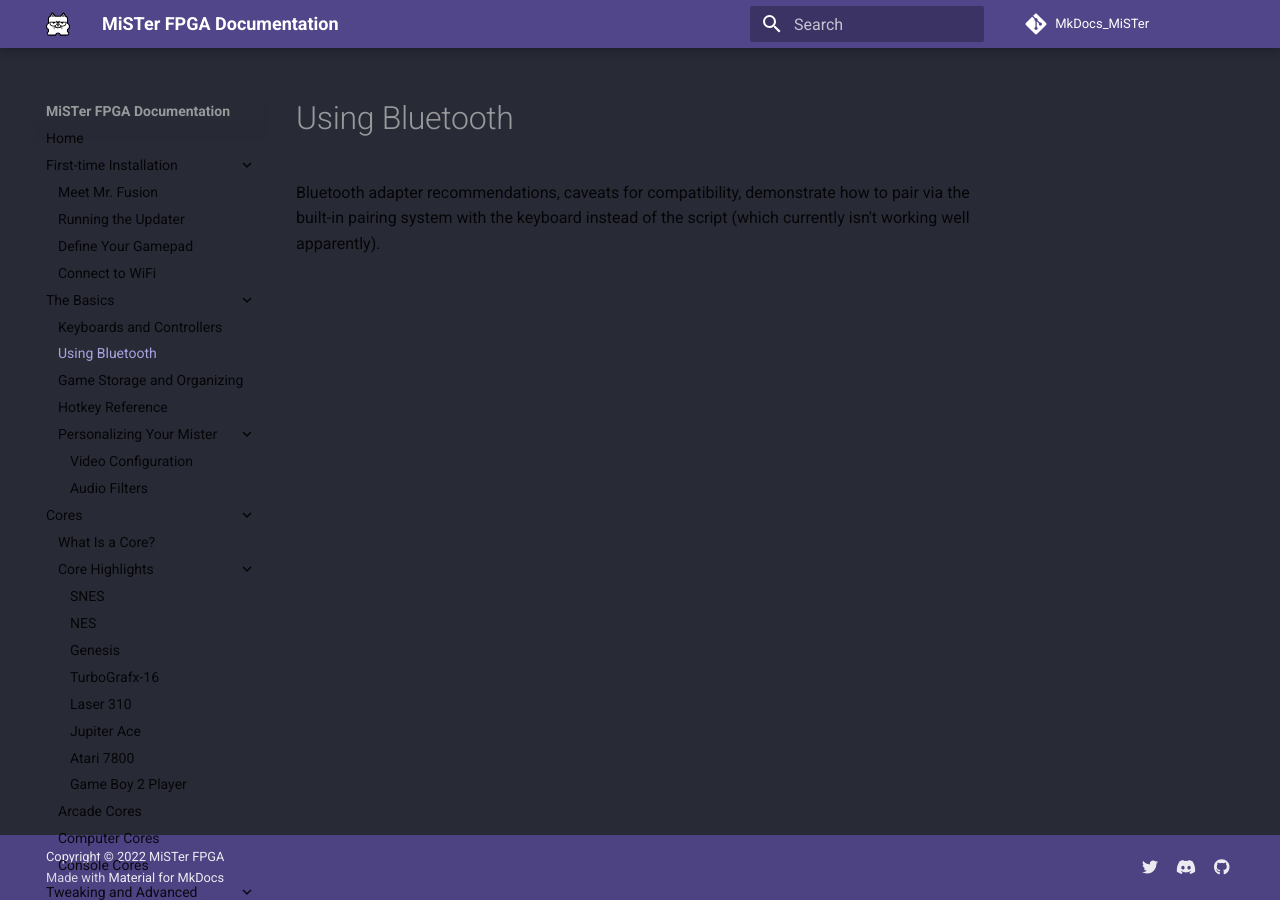
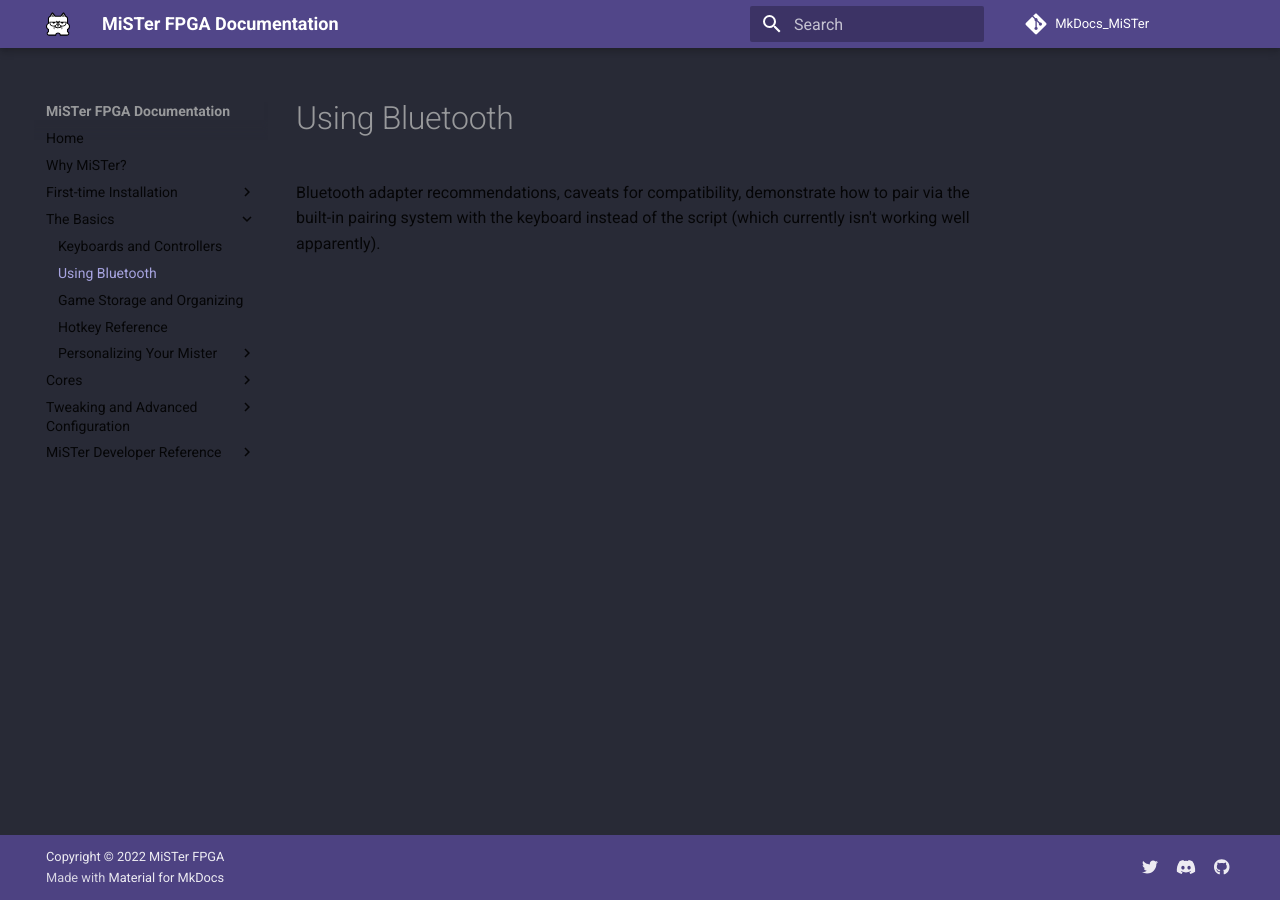
Before and after one commit to tofukazoo/MkDocs_MiSTer, an MkDocs documentation site: the page built from docs/basics/bluetooth.md, in a window 1280 px wide. Built offline with MkDocs 1.6.1 and Material for MkDocs 9.7.7, drawn with Linux system fonts in a browser that asks for light colours; comment, search, counter and statistics services are not loaded; some of the changed lines change nothing that is shown.

Commit message:
add why mister?

```diff
--- /dev/null
+++ b/docs/why-mister.md
@@ -0,0 +1,15 @@
+The MiSTer is an excellent option for retro gaming enthusiasts to enjoy their favorite games with low input latency, high quality audio, and excellent video output. Here's a few reasons why MiSTer is right for you.
+
+## Uncompromised RGB Video Output
+
+The MiSTer's HDMI video output pushes the hardware on the DE10-Nano to the limit. MiSTer outputs RGB with no chroma subsampling. The scaling, filtering, and shadowmask features exceed that which is possible on most HDMI-modded systems and popular upscalers. The video output can produce near-perfect smooth scrolling on the right modern displays, which is something that often cannot be achieved even with expensive scalers or HDMI mods on original hardware.
+
+## Audiophile-grade listening experience
+
+Audio output similarly outputs at 16-bits 48kHz by default with an option to change for 96kHz to favorably increase the resolution of the aliasing, especially for cores with odd audio output frequencies while maintaining broad compatibility with TV's and audio gear.
+
+## Developers, Developers, Developers, Developers
+
+The open source nature of the MiSTer project necessarily entails more developer engagement than any private company making FPGA cores hiring individual developers could hope to achieve. The powerful framework and system files maintained by Alexey Melnikov (also known as Sorgelig) makes it easier for core developers to focus on developing the logic of their core as opposed to focusing too much time on how to support controllers, video output, audio output, and all the other struggles that previous FPGA developers had to deal with.
+
+The users of the MiSTer get to enjoy the benefits of this developer-friendly framework in the form of frequent core updates and a large number of exciting features.
--- a/mkdocs.yml
+++ b/mkdocs.yml
@@ -26,8 +26,6 @@
     - search.suggest
   # Update url with the active anchor as highlighted in ToC
     - navigation.tracking
-  # Make left sidebar nav groups default to expanded
-    - navigation.expand
   # Future use for announcement hook to put latest news here, like latest core updates, etc...
   custom_dir: overrides
 
@@ -57,6 +55,7 @@
 
 nav:
   - Home: index.md
+  - Why MiSTer?: why-mister.md
   - First-time Installation:
     - Meet Mr. Fusion: setup/software.md
     - Running the Updater: setup/updater.md
```
